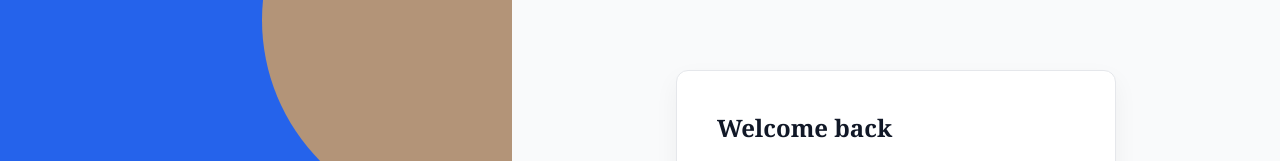
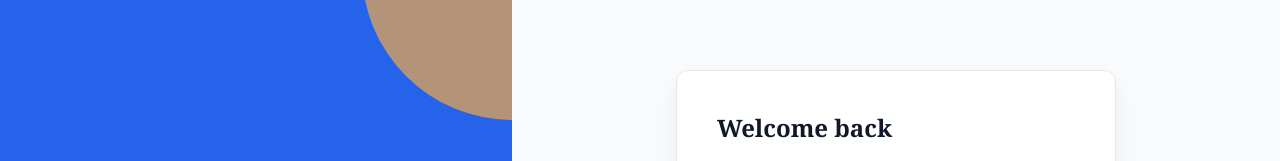
Before and after one commit to khotso11/intra31-awareness-demo, a plain HTML site: page index.html in a window 1280 px wide. Shown: the top 161 px of the page. Drawn offline with Linux system fonts and the light colour scheme.

Commit message:
Update index.html

```diff
--- a/index.html
+++ b/index.html
@@ -42,8 +42,8 @@
         position: absolute;
         top: -180px;
         right: -150px; /* Pushed to the right */
-        width: 400px;  /* Made larger */
-        height: 400px;
+        width: 300px;  /* Made larger */
+        height: 300px;
         background-color: var(--gold);
         border-radius: 50%;
         opacity: 0.8;
```
